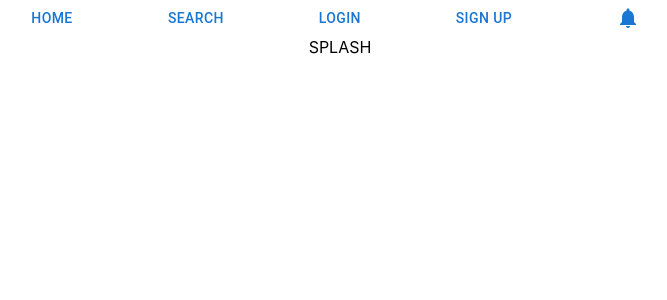
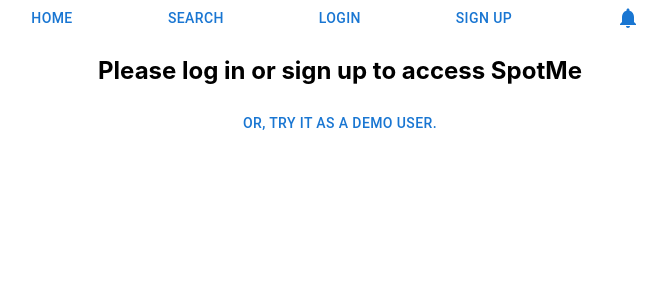
Before and after one commit to monemad/spot-me, a React (Create React App) app in the folder frontend/: page / in a window 1280 px wide. Shown: the top 300 px of the page, without its empty margins (300-967 px from the left). Built offline with nearby package versions, Linux system fonts and the light colour scheme; no server answers.

Commit message:
added demo user login

```diff
--- a/frontend/src/components/Home/index.tsx
+++ b/frontend/src/components/Home/index.tsx
@@ -1,15 +1,25 @@
 import { State } from 'interfaces/redux';
-import { useSelector } from 'react-redux';
+import { useDispatch, useSelector } from 'react-redux';
 import { useNavigate } from 'react-router';
 import { Button } from '@mui/material';
 import CustomModal from 'components/modals/CustomModal';
 import TransferForm from 'components/TransferForm';
 import SpotForm from 'components/SpotForm';
+import { login } from 'store/session';
 
 
 function Home() {
+    const dispatch = useDispatch();
     const navigate = useNavigate();
     const sessionUser = useSelector((state: State) => state.session.user)
+
+    const demoLogin = () => {
+        const credentials = {
+            credential: 'demouser',
+            password: 'password'
+        }
+        dispatch(login(credentials))
+    }
 
     return ( sessionUser ?
         <>
@@ -29,7 +39,10 @@
             </div>
         </>
         :
-        <>SPLASH</>
+        <>
+            <h2>Please log in or sign up to access SpotMe</h2>
+            <Button onClick={demoLogin}>Or, try it as a demo user.</Button>
+        </>
     )
 }
 
--- a/frontend/src/components/PendingSpots/index.tsx
+++ b/frontend/src/components/PendingSpots/index.tsx
@@ -8,16 +8,18 @@
 import { useDispatch, useSelector } from "react-redux";
 import { confirmPayment, deletePayment } from '../../store/payments';
 import { useSnackbar } from "context/Snackbar";
+import { useNavigate } from "react-router";
 
 type PaymentOption = "sent" | "received";
 
 function PendingSpots() {
     const dispatch: any = useDispatch();
+    const navigate = useNavigate();
     const sessionUser: SessionUser = useSelector((state: State) => state.session.user);
     const payments: Array<Payment> = Object.values(useSelector((state: State) => state.payments));
     const pendingPayments = payments.filter((payment: Payment) => !payment.fulfilled);
-    const pendingPaymentsSent = pendingPayments.filter((payment: Payment) => payment.recipientId === sessionUser.id);
-    const pendingPaymentsReceived = pendingPayments.filter((payment: Payment) => payment.senderId === sessionUser.id);
+    const pendingPaymentsSent = pendingPayments.filter((payment: Payment) => payment.recipientId === sessionUser?.id);
+    const pendingPaymentsReceived = pendingPayments.filter((payment: Payment) => payment.senderId === sessionUser?.id);
     const [tab, setTab] = useState<PaymentOption>("received")
     const [displayPayments, setDisplayPayments] = useState<Array<Payment>>(pendingPaymentsReceived);
     const [buttonText, setButtonText] = useState<string>("");
@@ -27,6 +29,10 @@
     const [paymentId, setPaymentId] = useState<number>(0);
     const [loading, setLoading] = useState<boolean>(false);
     const { setOpenSnackbar, setSnackbarMessage }: any = useSnackbar();
+
+    useEffect(() => {
+        if (!sessionUser) navigate('/');
+    }, [sessionUser])
 
     useEffect(() => {
         switch(tab) {
```
Also changed, not shown: 1 other file (tests, documents, lock files or other folders).
